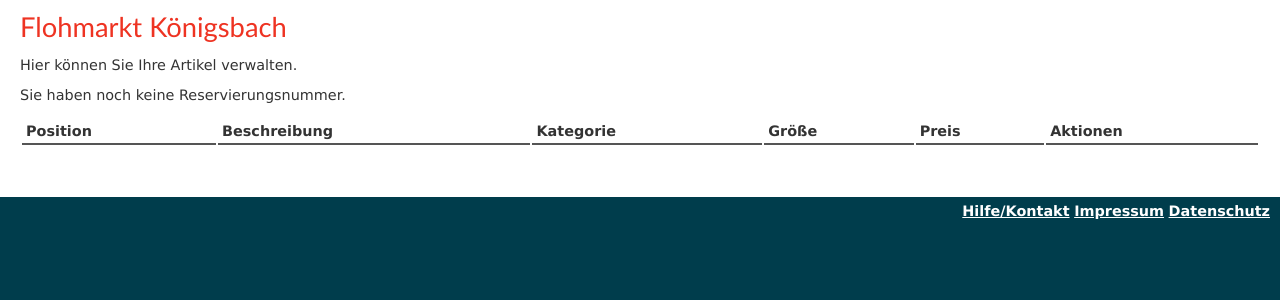
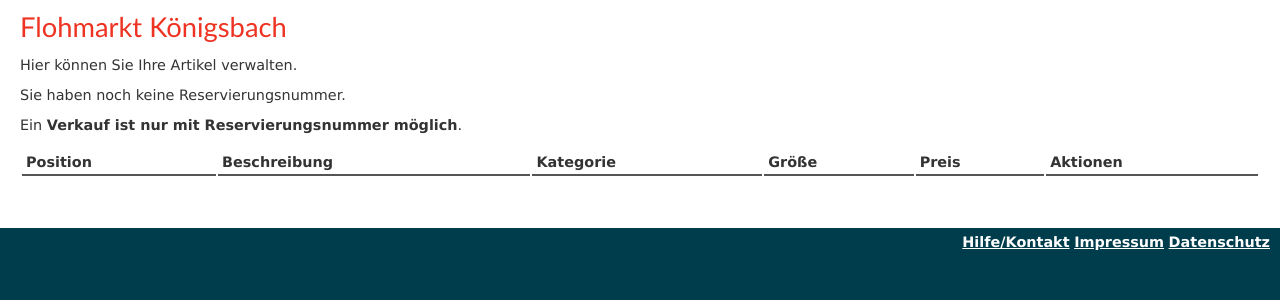
Before and after one commit to obfuscoder/flee_cake, a CakePHP app: the page made by app/View/Items/index.ctp in a window 1280 px wide. Shown: the top 300 px of the page. Run offline with PHP 8.4 and a stand-in for CakePHP, Linux system fonts and the light colour scheme; the template is opened without the code that fills it, so the values that code supplies are empty; some libraries are stand-ins or nearby versions.

Commit message:
Hinweis "kein Verkauf möglich"

```diff
--- a/app/View/Items/index.ctp
+++ b/app/View/Items/index.ctp
@@ -18,6 +18,7 @@
 	</p>
 <?php else: ?>
 	<p>Sie haben noch keine Reservierungsnummer.</p>
+	<p>Ein <b>Verkauf ist nur mit Reservierungsnummer möglich</b>.</p>
 <?php endif ?>
 <?php if (count($items) < $event["Event"]["max_items_per_seller"]): ?>
 <p>Sie haben aktuell <strong><?php echo count($items) ?></strong> Artikel angelegt.
```
